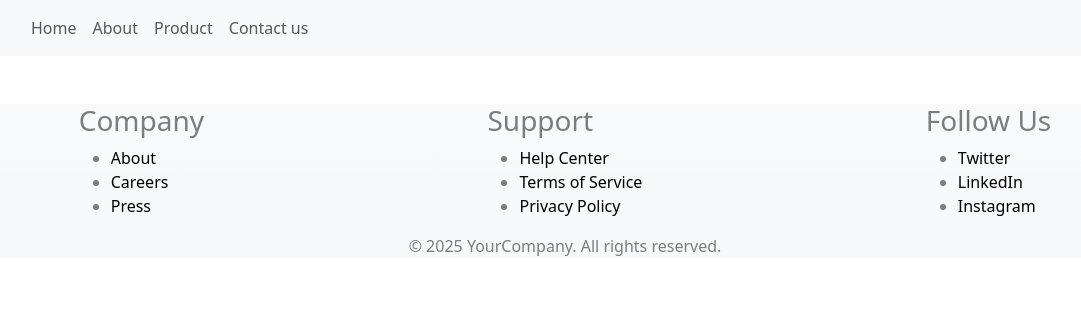
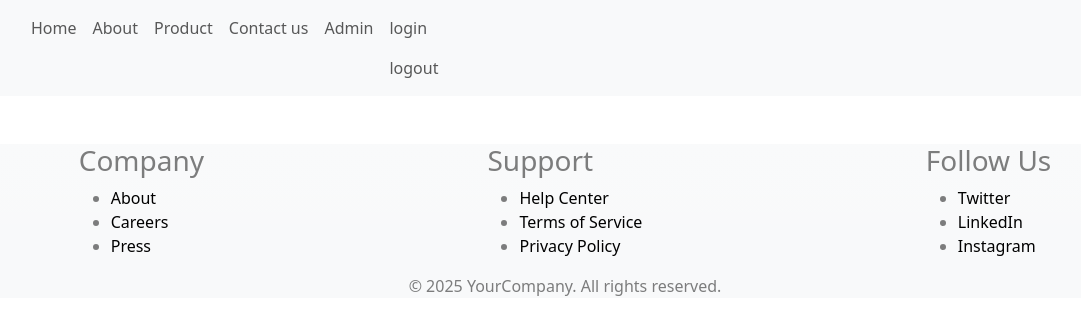
Before and after one commit to Minamaher-sw/e_commerce-app, an Angular app in the folder E-Commerce-standalone/: page /home in a window 1280 px wide. Shown: the top 334 px of the page, without its empty margins (75-1156 px from the left). Built offline with nearby package versions, Linux system fonts and the light colour scheme.

Commit message:
feat: add admin link and login/logout functionality to navbar

```diff
--- a/E-Commerce-standalone/src/app/components/navbar/navbar.html
+++ b/E-Commerce-standalone/src/app/components/navbar/navbar.html
@@ -18,6 +18,13 @@
         <li class="nav-item">
           <a class="nav-link"  [routerLink]="['/contactus']" routerLinkActive="active" >Contact us</a>
         </li>
+        <li class="nav-item">
+          <a class="nav-link"  [routerLink]="['/signup']" routerLinkActive="active" >Admin</a>
+        </li>
+         <li class="nav-item">
+          <a class="nav-link"  [hidden]="userLoggedInNav"  >login</a>
+          <a class="nav-link"   [hidden]="!userLoggedInNav" >logout</a>
+        </li>
       </ul>
     </div>
   </div>
```
